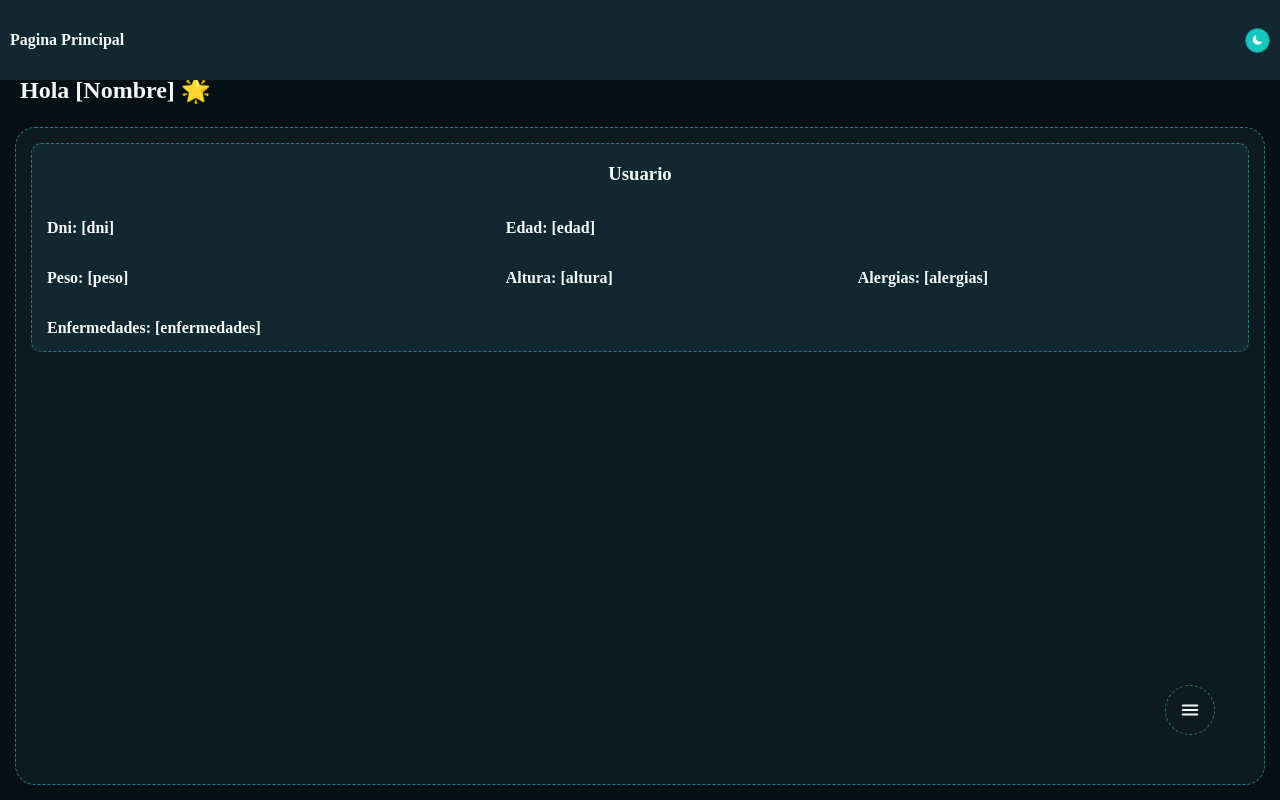
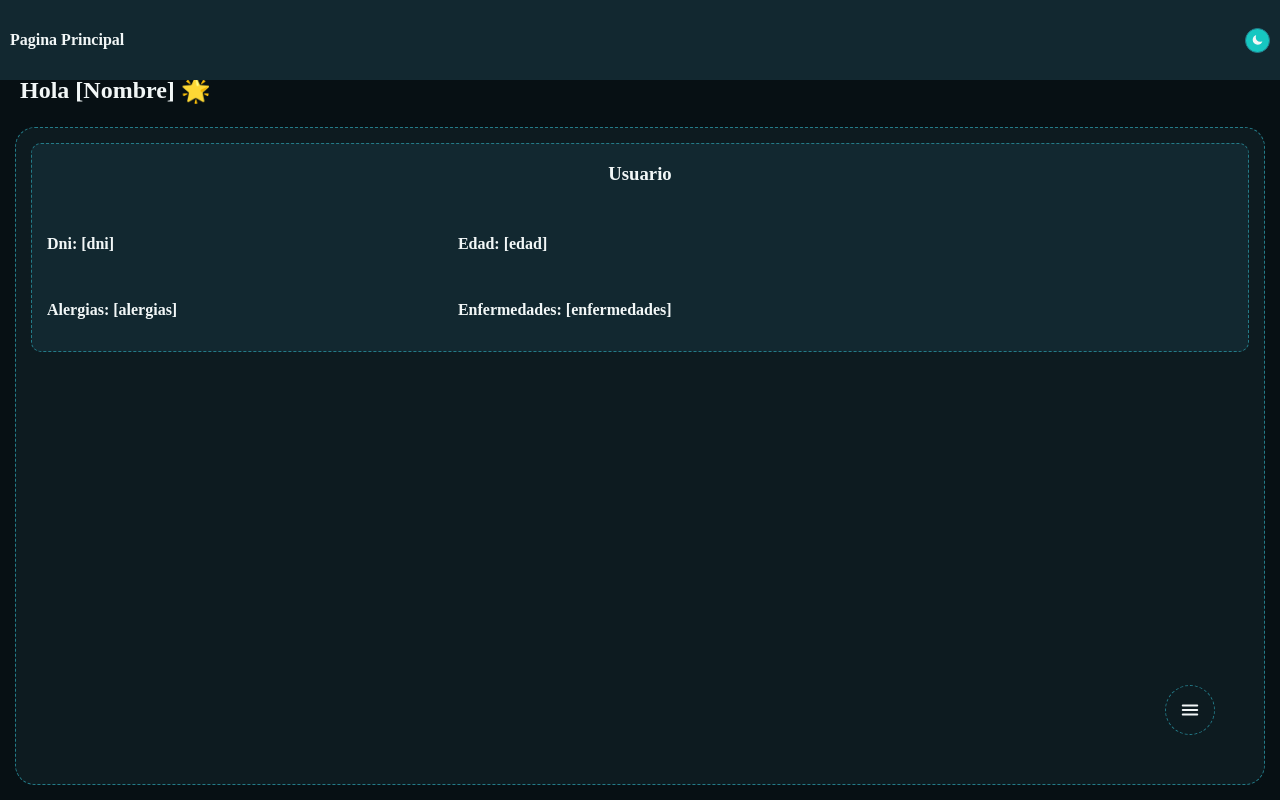
Before and after one commit to delfine201/Oniet, a plain HTML site: page paginaweb/index.html in a window 1280 px wide. Drawn offline with nearby package versions, Linux system fonts and the light colour scheme.

Commit message:
Remove weight and height from user details
Removed weight and height information from user details.

```diff
--- a/paginaweb/index.html
+++ b/paginaweb/index.html
@@ -31,8 +31,6 @@ src="https://unpkg.com/ionicons@7.1.0/dist/ionicons/ionicons.js">
         <h3 class="title">Usuario</h3>
         <p> Dni: [dni]</p>
         <p> Edad: [edad]<p>
-        <p> Peso: [peso]</p>
-        <p> Altura: [altura]</p>
         <p> Alergias: [alergias]</p>
         <p> Enfermedades: [enfermedades]</p>
     </aside>
```
